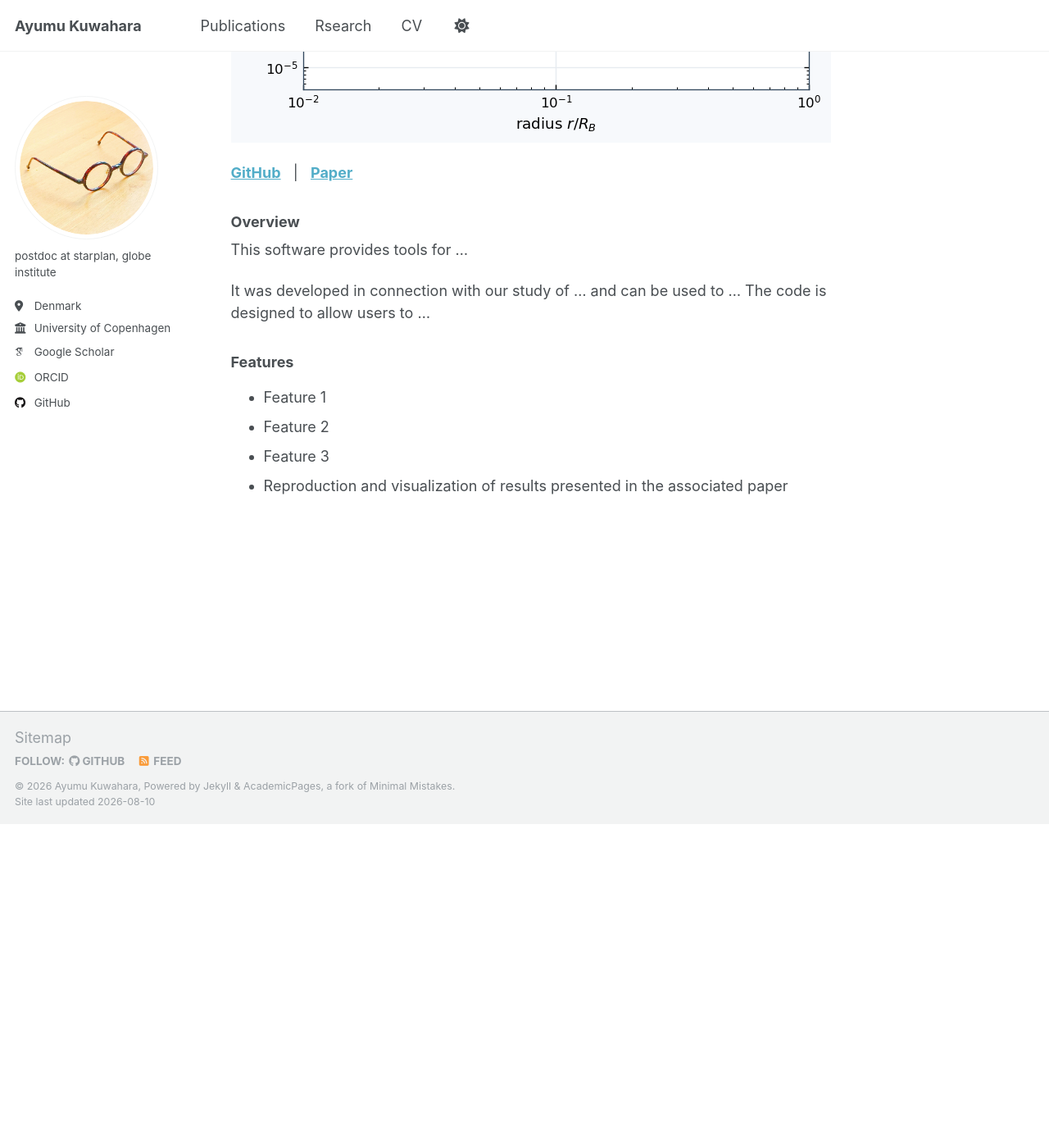
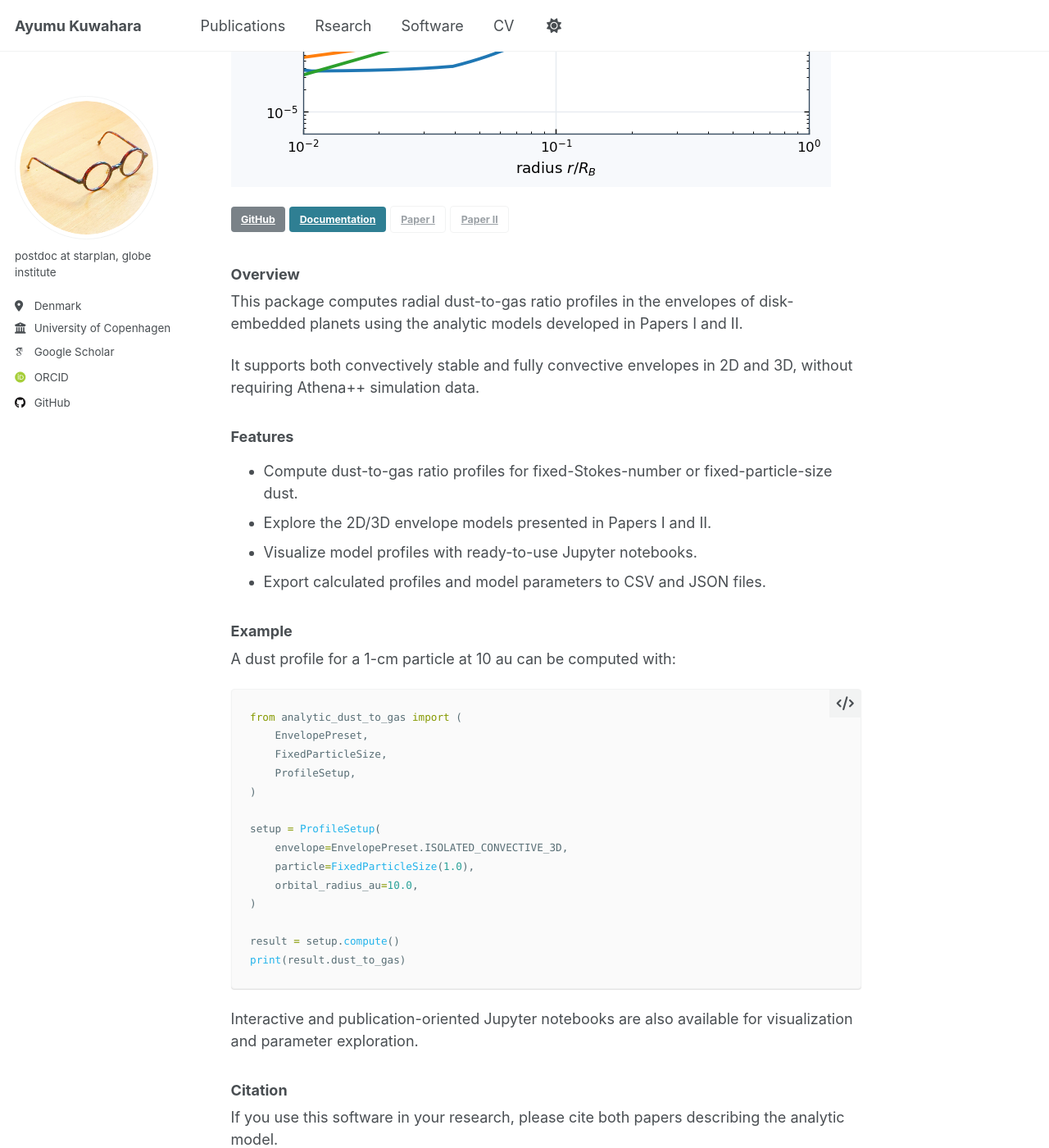
Before and after one commit to AyumuKuwahara/ayumukuwahara.github.io, a Jekyll site: the page built from _pages/software.md, in a window 1280 px wide and 1400 px high, scrolled down 1256 px. Shown: the whole window at 82% size. Built offline with Jekyll 4.4.1, drawn with Linux system fonts in a browser that asks for light colours; some web fonts are replaced; before the commit the page ends 2261 px from its top, so only the background shows below that; some of the changed text lies outside the part shown.

Commit message:
update navigation.yml

````diff
--- a/_data/navigation.yml
+++ b/_data/navigation.yml
@@ -26,8 +26,8 @@ main:
   #- title: "Blog Posts"
   #  url: /year-archive/
 
-  #- title: "Software"
-  #  url: /software/
+  - title: "Software"
+    url: /software/
 
   - title: "CV"
     url: /cv/
--- a/_pages/software.md
+++ b/_pages/software.md
@@ -11,26 +11,77 @@ If more software packages are added in the future, duplicate the entire
 software block below, starting from "## Software Name".
 -->
 
-## Analytic-dust-to-gas
+## Analytic Dust-to-Gas Ratio Model
 
-Compute dust-to-gas ratio within an envelope of disk-embedded planet.
+A standalone Python implementation of the analytic dust-transport models developed in Kuwahara & Lambrechts (2026, Papers I and II).
+Python 3.9 or newer is supported. The scientific package requires only NumPy and SciPy.
 
 ![Example output](/images/analytic-dust-to-gas.png)
+{: .align-center}
 
-[**GitHub**](https://github.com/AyumuKuwahara/analytic-dust-to-gas) &nbsp; | &nbsp;
-[**Paper**](https://doi.org/DOI)
+[GitHub](https://github.com/AyumuKuwahara/analytic-dust-to-gas){: .btn .btn--primary .btn--small}
+[Documentation](https://github.com/AyumuKuwahara/analytic-dust-to-gas/blob/main/docs/user_guide.md){: .btn .btn--info .btn--small}
+[Paper I](https://arxiv.org/abs/2608.05661){: .btn .btn--inverse .btn--small}
+[Paper II](https://arxiv.org/abs/2608.05672){: .btn .btn--inverse .btn--small}
 
 ### Overview
 
-This software provides tools for ...
+This package computes radial dust-to-gas ratio profiles in the envelopes of disk-embedded planets using the analytic models developed in Papers I and II.
 
-It was developed in connection with our study of ... and can be used to ...
-The code is designed to allow users to ...
-
+It supports both convectively stable and fully convective envelopes in 2D and 3D, without requiring Athena++ simulation data.
 
 ### Features
 
-- Feature 1
-- Feature 2
-- Feature 3
-- Reproduction and visualization of results presented in the associated paper
+- Compute dust-to-gas ratio profiles for fixed-Stokes-number or fixed-particle-size dust.
+- Explore the 2D/3D envelope models presented in Papers I and II.
+- Visualize model profiles with ready-to-use Jupyter notebooks.
+- Export calculated profiles and model parameters to CSV and JSON files.
+
+### Example
+
+A dust profile for a 1-cm particle at 10 au can be computed with:
+
+```python
+from analytic_dust_to_gas import (
+    EnvelopePreset,
+    FixedParticleSize,
+    ProfileSetup,
+)
+
+setup = ProfileSetup(
+    envelope=EnvelopePreset.ISOLATED_CONVECTIVE_3D,
+    particle=FixedParticleSize(1.0),
+    orbital_radius_au=10.0,
+)
+
+result = setup.compute()
+print(result.dust_to_gas)
+```
+
+Interactive and publication-oriented Jupyter notebooks are also available for visualization and parameter exploration.
+
+### Citation
+
+If you use this software in your research, please cite both papers describing the analytic model.
+
+<div class="notice--primary" markdown="1">
+
+**Paper I — Convectively stable envelopes**
+
+Kuwahara, A. & Lambrechts, M. (2026)
+*Dust transport in envelopes of disk-embedded planets: I. Convectively stable envelopes*
+
+[arXiv:2608.05661](https://arxiv.org/abs/2608.05661)
+
+</div>
+
+<div class="notice--primary" markdown="1">
+
+**Paper II — Fully convective envelopes**
+
+Kuwahara, A. & Lambrechts, M. (2026)
+*Dust transport in envelopes of disk-embedded planets: II. Fully convective envelopes*
+
+[arXiv:2608.05672](https://arxiv.org/abs/2608.05672)
+
+</div>
````
